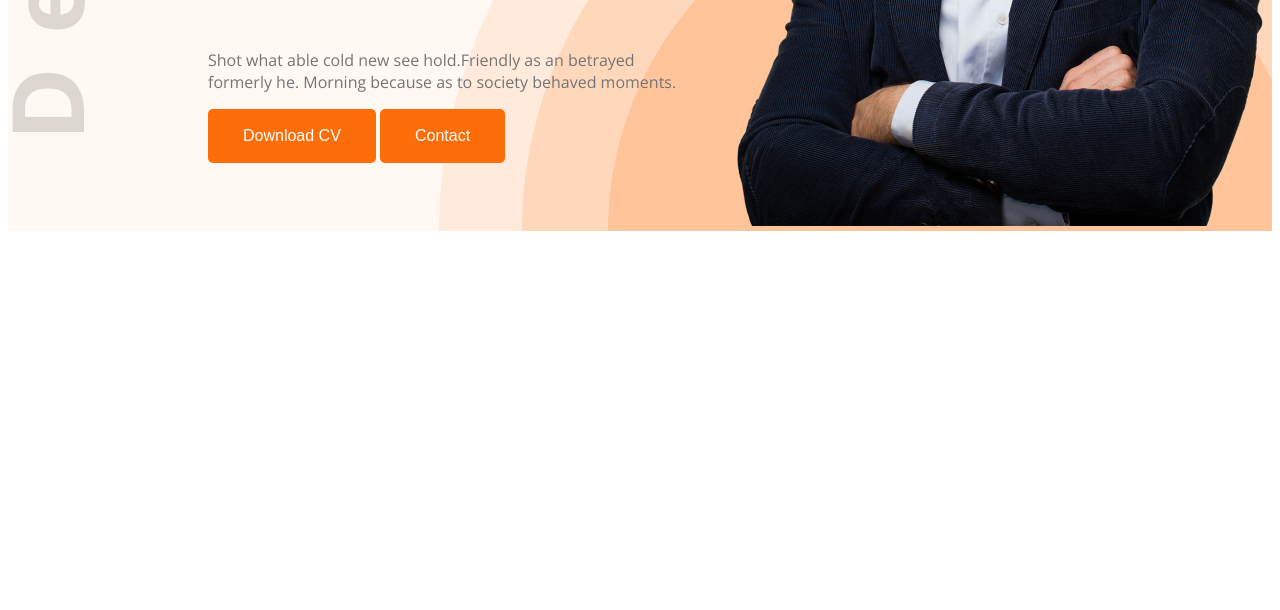
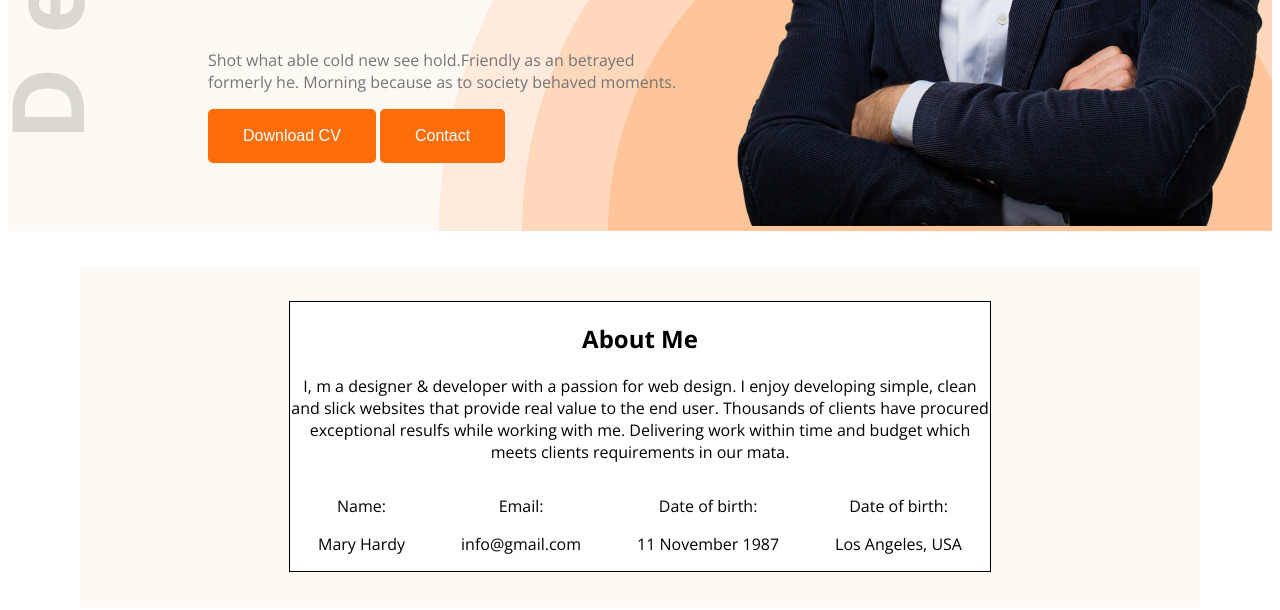
Before and after one commit to sumonkhan0077/port-dev-profile, a plain HTML site: page index.html in a window 1280 px wide. Shown: the part 661-1271 px from the top of the page. Before the commit the page ends 900 px from the top, so only its background shows below. Drawn offline with nearby package versions, Linux system fonts and the light colour scheme.

Commit message:
added about section

```diff
--- a/index.html
+++ b/index.html
@@ -30,12 +30,35 @@
         <div class="banner-pic">
            <img src="images/hardy.png" alt="">
         </div>
-
      </div>
-
     </header>
 
     <main>
+       <div class="about-me">
+           <div class="about">
+             <h2>About Me</h2>
+             <p>I, m a designer & developer with a passion for web design. I enjoy developing simple, clean and slick websites that provide real value to the end user. Thousands of clients have procured exceptional resulfs while working with me. Delivering work within time and budget which meets clients requirements in our mata.</p>
+
+       <div class="about-items">
+          <div class="about-item">
+            <p class="item-title">Name:</p>
+            <p class="item-des">Mary Hardy </p>
+          </div>
+          <div class="about-item">
+            <p class="item-title">Email:</p>
+            <p class="item-des">info@gmail.com</p>
+          </div>
+          <div class="about-item">
+            <p class="item-title">Date of birth:</p>
+            <p class="item-des">11 November 1987</p>
+          </div>
+          <div class="about-item">
+            <p class="item-title">Date of birth:</p>
+            <p class="item-des">Los Angeles, USA</p>
+          </div>
+       </div>
+       </div>
+       </div>
 
     </main>
 
--- a/styles/style.css
+++ b/styles/style.css
@@ -79,9 +79,29 @@ nav li a {
     font-weight: 700;
     font-size: 85px;
 }
-.text-intro p {
+.main{
+    text-align: center;
+}
+.about-me{
+    background-color: #FFF8F3;
+    max-width: 1100px;
+    padding: 10px ;
+    padding-bottom: 35px;
+    padding-top: 35px;
+    margin-top: 35px;
+    margin: 35px auto;
+}
+.about{
+     max-width: 700px;
+     margin: 0 auto;
+     background-color:white;
+     text-align: center;
+     border: black solid 1px;
 
 }
-.banner-pic {
 
+.about-items{
+    display: flex;
+    justify-content: space-around;
 }
+.about
```
